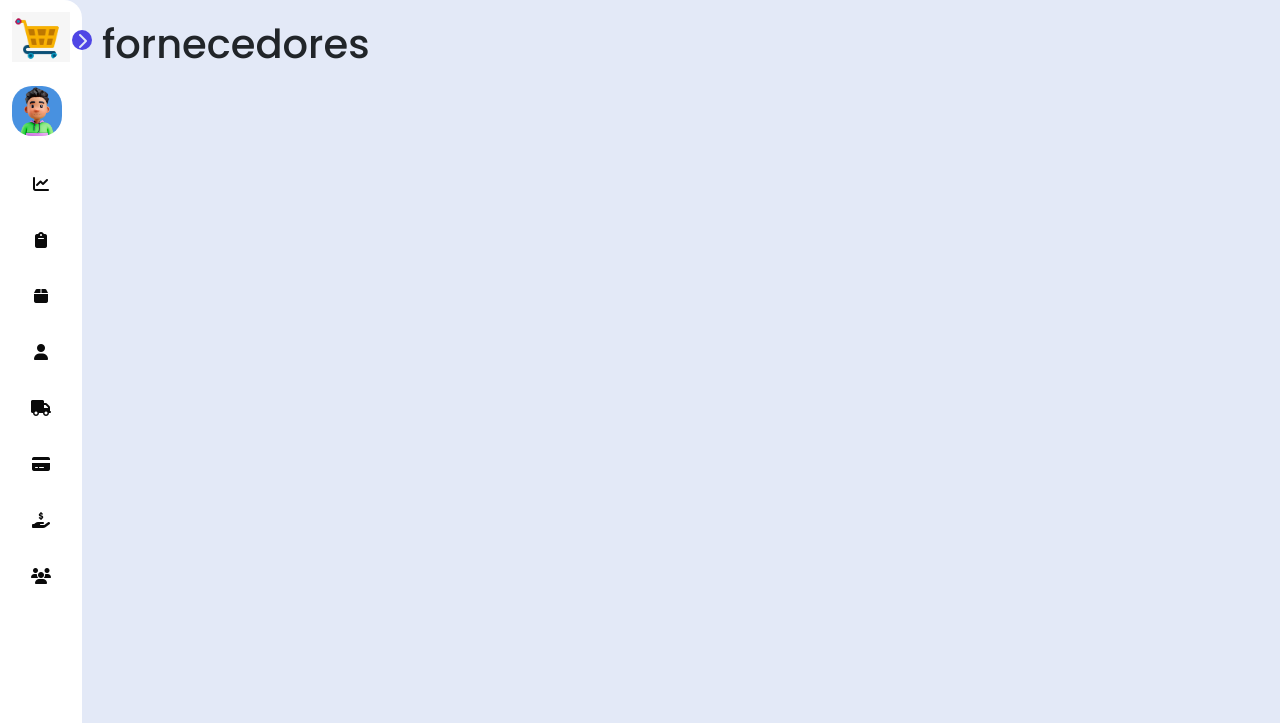
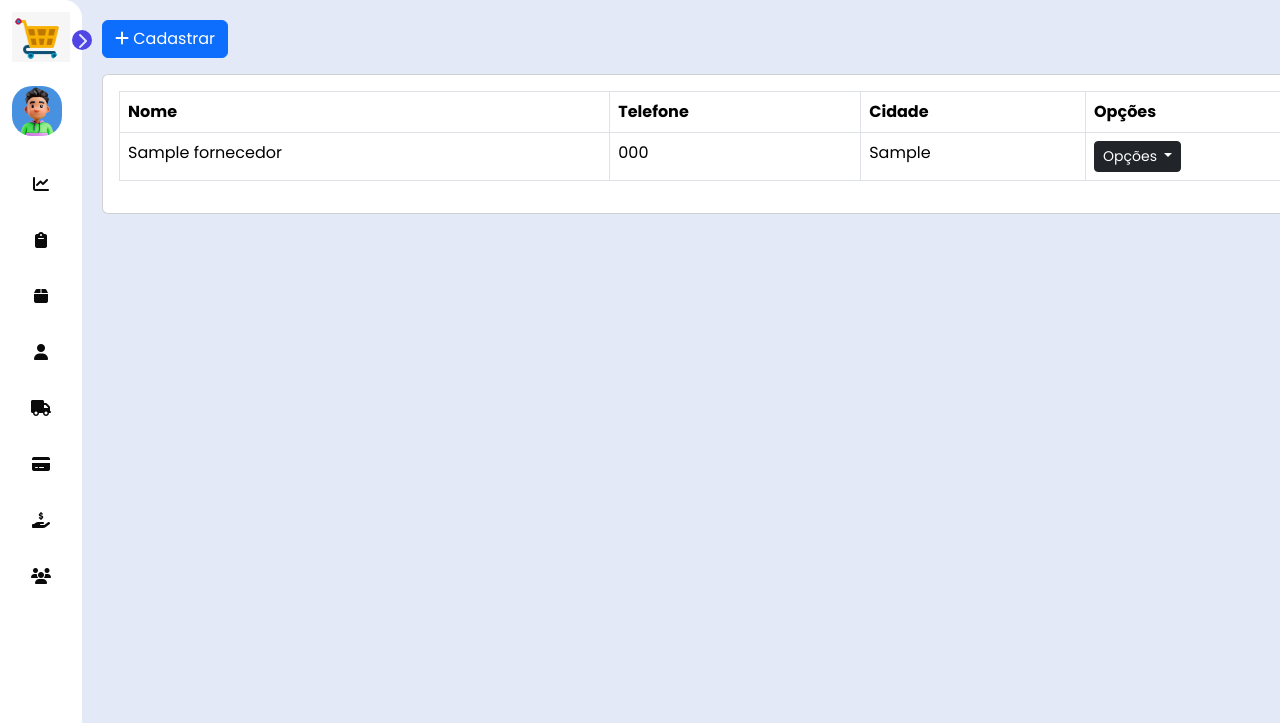
Before and after one commit to cheibe/ERP, a Django app: page /fornecedores/ in a window 1280 px wide. Shown: the top 723 px of the page. Run offline with Django 4.2, Linux system fonts and the light colour scheme; tables that the repository leaves empty hold one stand-in row (values such as "Sample post"); some libraries are stand-ins or nearby versions.

Commit message:
create view fornecedores all

```diff
--- a/app_fornecedores/templates/pages/fornecedores.html
+++ b/app_fornecedores/templates/pages/fornecedores.html
@@ -1,5 +1,44 @@
 {% extends "global/index.html" %}
 
 {% block content %}
-<h1>fornecedores</h1>
+<a href="#" class="btn btn-primary mb-3">
+    <span class="fas fa-plus mr-1"></span>
+    Cadastrar
+</a>
+<div class="card-table">
+    <div class="card">
+        <div class="card-body">
+            <table class="table table-bordered table-hover">
+                <thead>
+                    <tr>
+                        <th>Nome</th>
+                        <th>Telefone</th>
+                        <th>Cidade</th>
+                        <th>Opções</th>
+                    </tr>
+                </thead>
+                <tbody>
+                    {% for fornecedor in fornecedores %}
+                        <tr>
+                            <td>{{ fornecedor.nome }}</td>
+                            <td>{{ fornecedor.telefone }}</td>
+                            <td>{{ fornecedor.cidade }}</td>
+                            <td>
+                                <div class="dropdown">
+                                    <button class="btn btn-dark btn-sm dropdown-toggle" type="button" id="dropdownMenuButton1" data-bs-toggle="dropdown" aria-expanded="false">
+                                        Opções
+                                    </button>
+                                    <div class="dropdown-menu">
+                                        <a class="dropdown-item" href="#">Editar</a>
+                                        <a class="dropdown-item" href="#">Deletar</a>
+                                    </div>
+                                </div>
+                            </td>
+                        </tr>
+                    {% endfor %}
+                </tbody>
+            </table>
+        </div>
+    </div>
+</div>
 {% endblock content %}
--- a/app_fornecedores/views.py
+++ b/app_fornecedores/views.py
@@ -1,6 +1,10 @@
-from django.shortcuts import render
+from django.shortcuts import render, redirect, get_object_or_404
+from app_fornecedores.models import Fornecedor
+from app_fornecedores.forms import FornecedorForm, EditFornecedorForm
 
 def fornecedores_view(request):
+    fornecedores = Fornecedor.objects.all()
     return render(request, 'pages/fornecedores.html', context={
-        'title': 'Fornecedores'
+        'title': 'Fornecedores',
+        'fornecedores': fornecedores
     })
```
